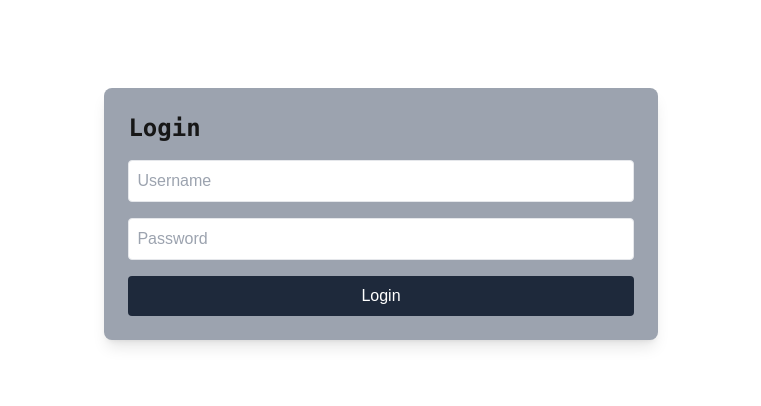
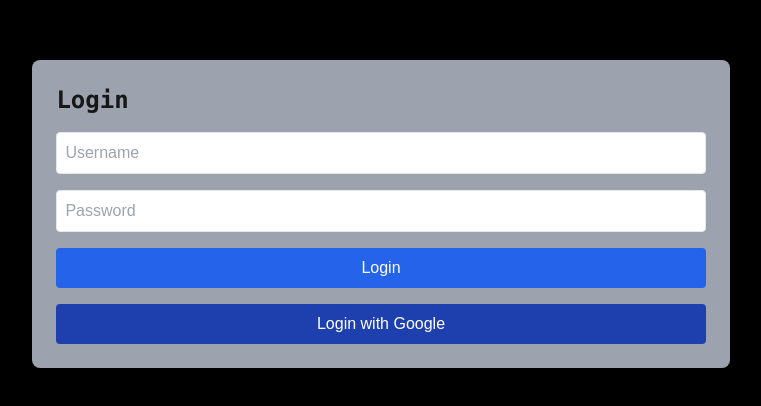
Before and after one commit to pGUPT4/news-app, a Next.js app in the folder my-app/: page /routings/login in a window 1280 px wide. Shown: the part 186-592 px from the top of the page, without its empty margins (259-1020 px from the left). Built offline with nearby package versions, Linux system fonts and the light colour scheme.

Commit message:
Add dual auth to login page

```diff
--- a/my-app/app/component/feedTray.js
+++ b/my-app/app/component/feedTray.js
@@ -1,19 +1,26 @@
-// components/FeedTray.js
 'use client';
 
 import React, { useState, useEffect } from 'react';
 import NewsTile from './newsTile';
+import { useRouter } from 'next/navigation';
 
 const FeedTray = () => {
   const [newsItems, setNewsItems] = useState([]);
   const [error, setError] = useState(null);
   const [loading, setLoading] = useState(true);
+  const router = useRouter();
 
-useEffect(() => {
+  useEffect(() => {
     const fetchNews = async () => {
       try {
-        const response = await fetch('https://news-recommender-backend-20d530136c15.herokuapp.com/news-galore');
+        const response = await fetch('https://news-recommender-backend-20d530136c15.herokuapp.com/news-galore', {
+          credentials: 'include',  // Send session cookie from OAuth
+        });
         if (!response.ok) {
+          if (response.status === 401) {
+            router.push('/routings/login');  // Redirect to login on unauthorized
+            return;
+          }
           throw new Error('Failed to fetch news');
         }
         const data = await response.json();
@@ -26,25 +33,7 @@ useEffect(() => {
     };
 
     fetchNews();
-}, []);
-
-// useEffect(() => {
-//     const fetchNews = async () => {
-//         try {
-//             const response = await fetch('https://news-recommender-backend-env.eba-pwgqwnyf.us-east-2.elasticbeanstalk.com/news-galore');
-//             if (!response.ok) throw new Error('Failed to fetch news');
-//             const data = await response.json();
-//             setNews(data.error ? [] : data);
-//             setError(data.error || data.fetch_error || null);
-//         } catch (err) {
-//             setError(err.message);
-//         }
-//     };
-//     fetchNews();
-//   }, []);
-
-
-
+  }, [router]);  // Add router as dependency
 
   return (
     <div className="flex justify-center min-h-screen">
@@ -55,9 +44,9 @@ useEffect(() => {
           <div className="text-red-900 text-center">Error: {error}</div>
         ) : (
           <div className="flex flex-wrap gap-4 justify-center">
-          {newsItems.map((item, index) => (
-            <NewsTile key={index} title={item.title} url={item.url} />
-          ))}
+            {newsItems.map((item, index) => (
+              <NewsTile key={index} title={item.title} url={item.url} />
+            ))}
           </div>
         )}
       </div>
--- a/my-app/app/component/newsTile.js
+++ b/my-app/app/component/newsTile.js
@@ -16,7 +16,7 @@ const NewsTile = ({ title, url }) => {
         Read More
       </a>
     </div>
-  );
+  );n
 };
 
 export default NewsTile;
--- a/my-app/app/routings/login/page.js
+++ b/my-app/app/routings/login/page.js
@@ -21,7 +21,7 @@ export default function Login() {
       });
       const data = await response.json();
       if (response.ok) {
-        router.push('/news');
+        router.push('/');  // Home with FeedTray
       } else {
         setError(data.error || 'Login failed');
       }
@@ -30,8 +30,12 @@ export default function Login() {
     }
   };
 
+  const handleGoogleLogin = () => {
+    window.location.href = 'https://news-recommender-backend-20d530136c15.herokuapp.com/auth/google';
+  };
+
   return (
-    <div className="min-h-screen flex items-center justify-center black">
+    <div className="min-h-screen flex items-center justify-center bg-black">
       <form onSubmit={handleSubmit} className="bg-gray-400 p-6 rounded-lg shadow-lg">
         <h1 className="text-2xl font-mono font-bold mb-4">Login</h1>
         <input
@@ -48,8 +52,17 @@ export default function Login() {
           placeholder="Password"
           className="w-full p-2 mb-4 border text-black rounded"
         />
-        <button type="submit" className="w-full bg-slate-800 text-white p-2 rounded">
+        <button
+          type="submit"
+          className="w-full bg-blue-600 text-white p-2 rounded hover:bg-blue-700 mb-4"
+        >
           Login
+        </button>
+        <button
+          onClick={handleGoogleLogin}
+          className="w-full bg-blue-800 text-white p-2 rounded hover:bg-blue-900"
+        >
+          Login with Google
         </button>
         {error && <p className="text-red-500 mt-2">{error}</p>}
       </form>
```
